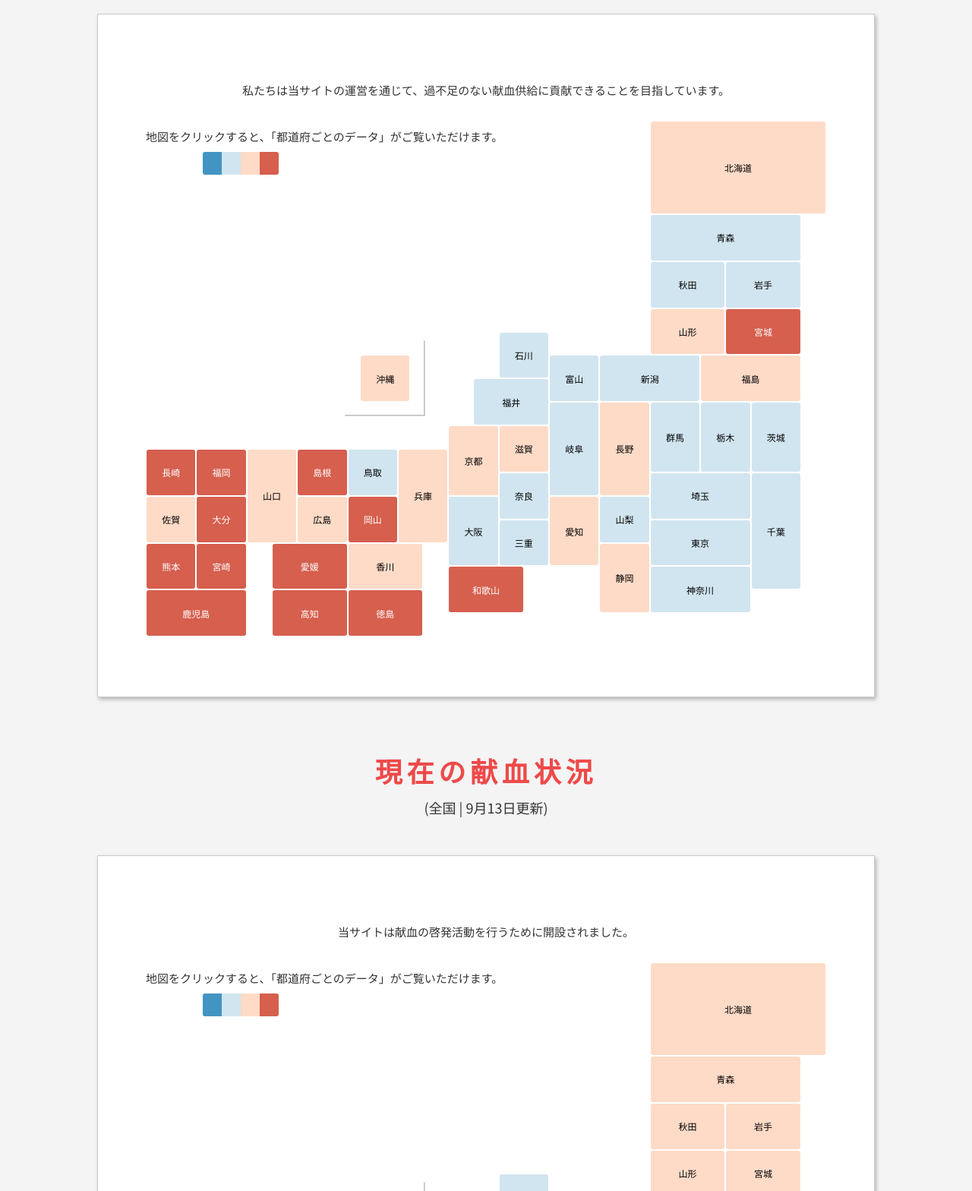
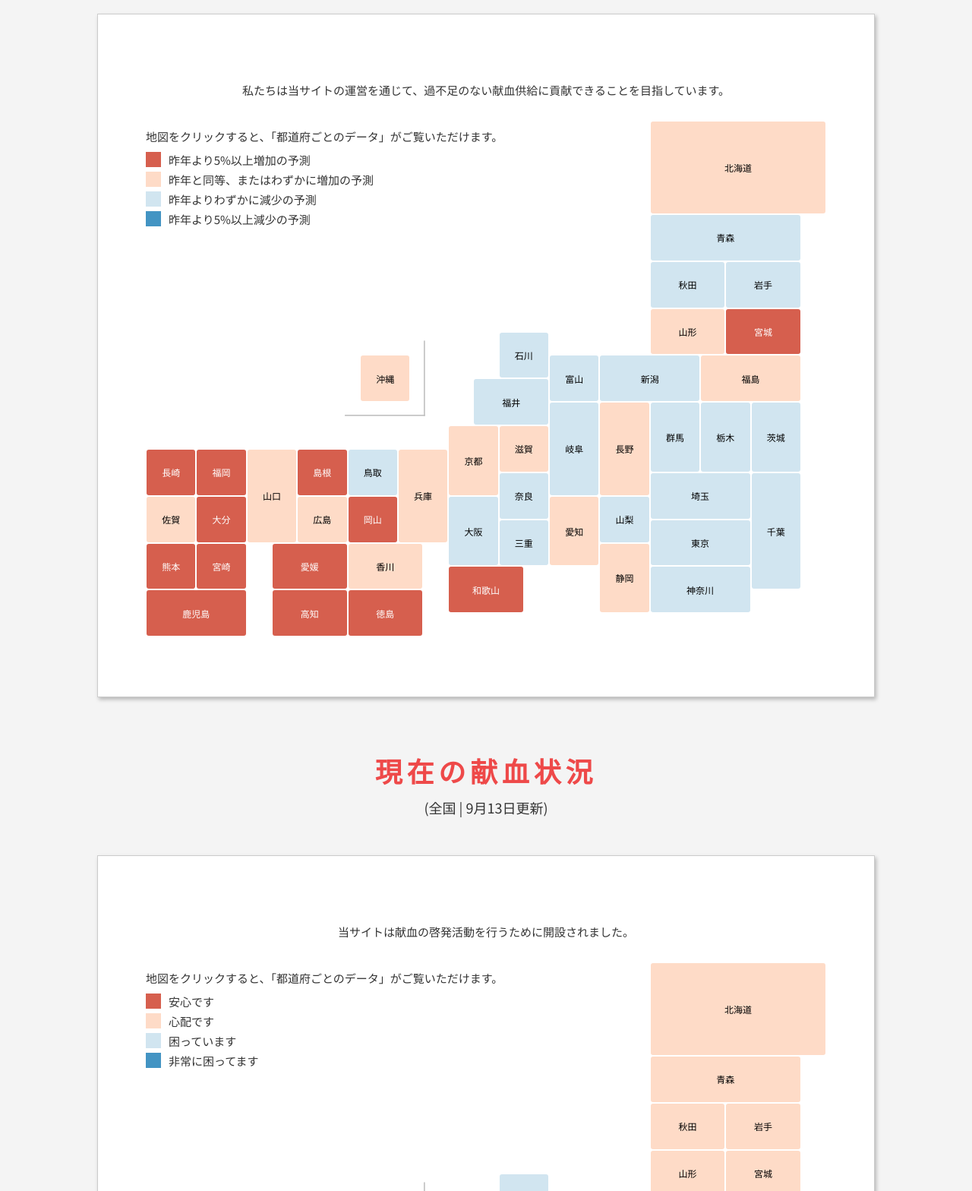
Before and after one commit to 5522079/kenketsu-navi, a Flask app: page /nationwide in a window 1280 px wide. Shown: the part 350-1918 px from the top of the page at 76% size. Run offline with Flask 3, Linux system fonts and the light colour scheme.

Commit message:
docs: ヒートマップのラベルを削除

```diff
--- a/static/css/main.css
+++ b/static/css/main.css
@@ -324,8 +324,7 @@ input[type="checkbox"]:checked ~ #overlay-button span:after {
 
 .topics .box {
   background-color: #fff;
-  padding: 20px;
-  text-align: center;
+  padding: 30px 30px 45px 30px;
   border: 1px solid #ccc;
   margin-bottom: 20px;
   box-shadow: 2px 3px 5px rgba(0, 0, 0, 0.25);
@@ -344,9 +343,9 @@ input[type="checkbox"]:checked ~ #overlay-button span:after {
 
 .topics .box h2 {
   color: #333;
-  font-size: 20px;
+  font-size: 25px;
   font-weight: 500;
-  margin-bottom: 15px;
+  margin: 20px 0 20px 0;
 }
 
 .topics .box p {
@@ -463,6 +462,41 @@ a[target="_blank"]:after {
   margin: 10px 0;
   z-index: 1;
 }
+
+
+.category {
+  display: flex;
+  align-items: center;
+  margin-bottom: 5px;
+  color: #333;
+}
+
+.color-box {
+  width: 20px;
+  height: 20px;
+  margin-right: 10px;
+}
+
+.decrease-large {
+  background-color: #4394c3;
+}
+
+.decrease-small {
+  background-color: #d1e5f0;
+}
+
+.increase-small {
+  background-color: #fedbc7;
+}
+
+.increase-large {
+  background-color: #d65f4e;
+}
+
+.description {
+  font-size: 1em;
+}
+
 
 .data {
   display: flex;
--- a/templates/nationwide.html
+++ b/templates/nationwide.html
@@ -16,7 +16,7 @@
         $(document).ready(function() {
             $('#pred-map').jmap({
                 showHeatmap: true,
-                showHeatlabel: true,
+                showInfobox: true,
                 heatmapLabelUnit: '%',
                 heatmapConditions: ["<=-6", "<0",  ">=0", ">=6"],
                 heatmapColors: ["#4394c3", "#d1e5f0", "#fedbc7", "#d65f4e"],
@@ -40,7 +40,7 @@
         $(document).ready(function() {
             $('#status-map').jmap({
                 showHeatmap: true,
-                showHeatlabel: true,
+                showInfobox: true,
                 heatmapConditions: ["<9", ">=9",  ">=18", ">=27"],
                 heatmapColors: ["#4394c3", "#d1e5f0", "#fedbc7", "#d65f4e"],
                 onSelect: function(e, data) {
@@ -138,6 +138,30 @@
                 <div id="pred-map">
                     <div class="jmap-infobox">
                         <p>地図をクリックすると、「都道府ごとのデータ」がご覧いただけます。</p>
+                        <div class="category">
+                            <div class="color-box increase-large"></div>
+                                <div class="description">
+                                    昨年より5%以上増加の予測
+                                </div>
+                        </div>
+                        <div class="category">
+                            <div class="color-box increase-small"></div>
+                                <div class="description">
+                                    昨年と同等、またはわずかに増加の予測
+                                </div>
+                        </div>
+                        <div class="category">
+                            <div class="color-box decrease-small"></div>
+                                <div class="description">
+                                    昨年よりわずかに減少の予測
+                                </div>
+                        </div>
+                        <div class="category">
+                        <div class="color-box decrease-large"></div>
+                            <div class="description">
+                                昨年より5%以上減少の予測
+                            </div>
+                        </div>
                     </div>
                 </div>
             </div>
@@ -154,6 +178,30 @@
                 <div id="status-map">
                     <div class="jmap-infobox">
                         <p>地図をクリックすると、「都道府ごとのデータ」がご覧いただけます。</p>
+                        <div class="category">
+                            <div class="color-box increase-large"></div>
+                                <div class="description">
+                                    安心です
+                                </div>
+                        </div>
+                        <div class="category">
+                            <div class="color-box increase-small"></div>
+                                <div class="description">
+                                    心配です
+                                </div>
+                        </div>
+                        <div class="category">
+                            <div class="color-box decrease-small"></div>
+                                <div class="description">
+                                    困っています
+                                </div>
+                        </div>
+                        <div class="category">
+                        <div class="color-box decrease-large"></div>
+                            <div class="description">
+                                非常に困ってます
+                            </div>
+                        </div>
                     </div>
                 </div>
             </div>
--- a/templates/top.html
+++ b/templates/top.html
@@ -89,7 +89,6 @@
               <h2>血液の基礎知識</h2>
               <p>献血にご協力いただく前に、血液の基礎知識を知っておくことも大切です。血液の役割や成分について理解することで、献血の重要性がよりわかります。</p>
               <a class="jrc-link" href="https://www.jrc.or.jp/donation/first/knowledge/" target="_blank" rel="noopener noreferrer">血液の基礎知識｜日本赤十字社</a>
-
             </div>
         </section>
         <h1>ABOUT US</h1>
```
Also changed, not shown: static/images/info_box_predict.png (added).
